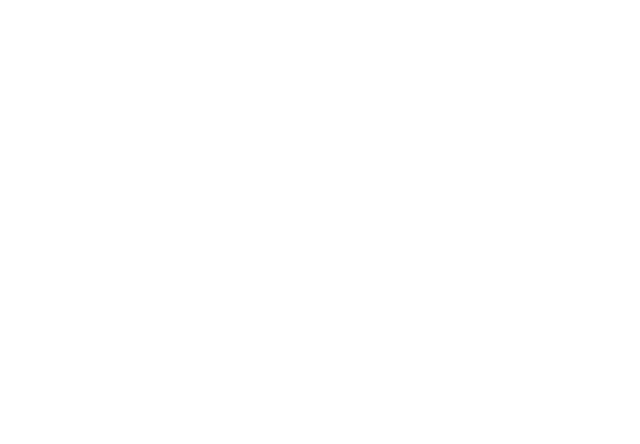
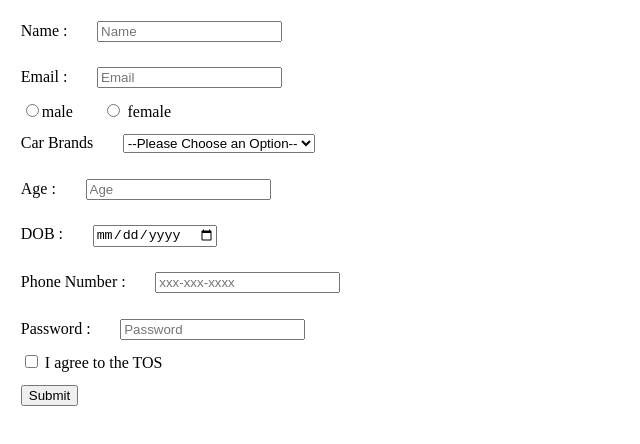
Before and after one commit to acciojob/signup-form-car-Upendhar10, a website: page main.html in a window 1280 px wide. Shown: the whole page, without its empty margins (0-640 px from the left). Drawn offline with Linux system fonts and the light colour scheme.

Commit message:
created a submission

```diff
--- a/main.html
+++ b/main.html
@@ -8,6 +8,45 @@
 
 <body>
 	<!-- the entire body must be written by student -->
+	<form method="post">
+		<label for="name">Name : </label>
+		<input id="name" required type="text" placeholder="Name">
+		<br>
+		<label for="email">Email : </label>
+		<input id="email" type="Email" required placeholder="Email">
+		<br>
+		<label>
+		<input type="radio" required id="gener_m" name="gender">male </label>
+		<label>
+		<input type="radio" required id="gener_f" name="gender"> female</label>
+		<br>
+		<label for="cars">Car Brands  </label>
+		<select required id="cars">
+			<option value="none"> --Please Choose an Option--</option>
+			<option value="Audi">Audi</option>
+			<option value="Benz">Benz</option>
+			<option value="Ciaz">Ciaz</option>
+		</select>
+		<br>
+		<label for="age">Age : </label>
+		<input type="number" required id="age" placeholder="Age">
+		<br>
+		<label for="dob">DOB :</label>
+		<input type="date" id="dob" required>
+		<br>
+		<label for="tel">Phone Number : </label>
+		<input type="tel" id="tel" placeholder="xxx-xxx-xxxx">
+		<br>
+		<label for="password">Password : </label>
+		<input type="password" id="password" required placeholder="Password">
+		<br>
+		<label for="tos">
+			<input type="checkbox" id="tos" required>
+			I agree to the TOS
+		</label>
+		<br>
+		<button type="submit">Submit</button>
+	</form>
     <script type="text/javascript" src="./script.js">
 </script>
 
--- a/styles.css
+++ b/styles.css
@@ -1,2 +1,6 @@
 
 /* Your CSS Code here. */
+
+form > input, label,select, button {
+	margin:.8rem;
+}
```
